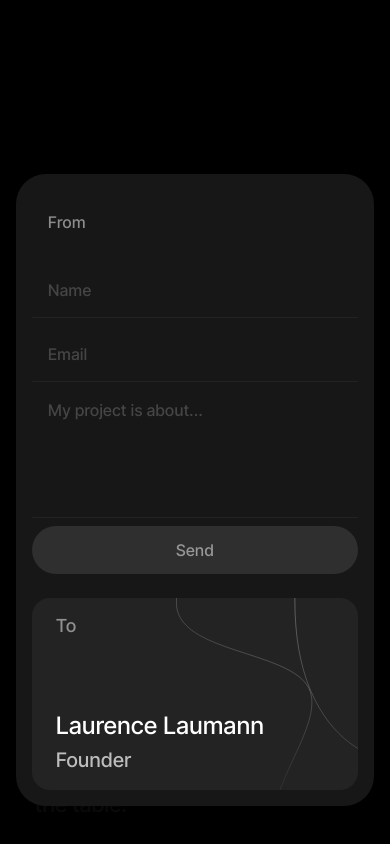
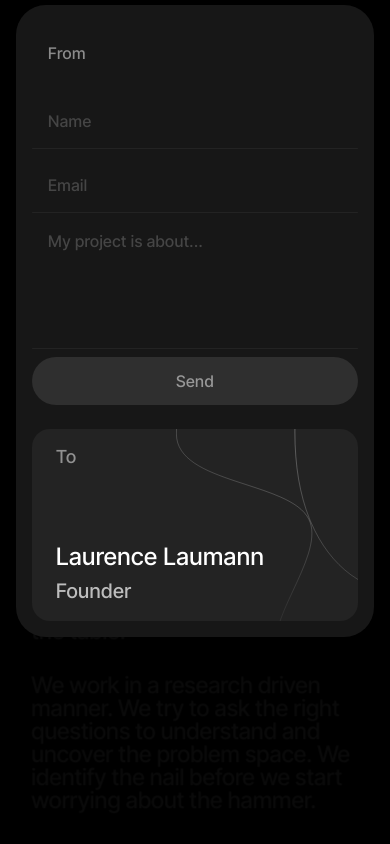
Before and after one commit to jakubziemba/acceltec, a Next.js app: page / in a window 390 px wide. Shown: the part 510-1354 px from the top of the page. Built offline with nearby package versions, Linux system fonts and the light colour scheme.

Commit message:
(fix) parallax

```diff
--- a/app/_components/animated-text.tsx
+++ b/app/_components/animated-text.tsx
@@ -15,7 +15,7 @@ export default function AnimatedText({
 }) {
   const ref = useRef<HTMLElement>(null);
   const isInView = useInView(ref, {
-    margin: "-20%",
+    margin: "-15%",
     once: true,
   });
   return (
--- a/app/_components/form/button.tsx
+++ b/app/_components/form/button.tsx
@@ -37,7 +37,7 @@ export default function Button({
           "0px 0px 0px 2px rgba(255, 255, 255, 1), 0px 2px 2px 0px rgba(0, 0, 0, 0.2)",
         color: "rgba(255, 255, 255, 1)",
       }}
-      viewport={{ margin: "-15%" }}
+      viewport={{ margin: "-12%" }}
       transition={{
         type: "spring",
         damping: 5,
--- a/app/_components/form/section.tsx
+++ b/app/_components/form/section.tsx
@@ -41,24 +41,23 @@ export default function FormSection() {
 
     formRef.current?.scrollIntoView({
       block: "end",
-      behavior: "smooth",
     });
   }, [shouldScroll]);
 
   return (
     <section
       ref={containerRef}
-      className="relative mt-[100vh] w-full [perspective:45px]"
+      className="2xs:mt-[80vh] 4k:mt-[60vh] relative mt-[100vh] w-full [perspective:45px] lg:mt-[100vh] 2xl:mt-[80vh]"
     >
       <motion.div
         initial={{ opacity: 1, translateZ: "0px", y: 0 }}
         animate={{
           opacity: showForm ? 0.1 : 1,
-          translateZ: showForm ? "-3px" : "0px",
+          translateZ: showForm ? "-2px" : "0px",
           y: showForm ? 20 : 0,
         }}
         transition={{
-          duration: 0.2,
+          duration: 0.25,
           opacity: { type: "linear", duration: 0.2 },
         }}
         className="sticky top-0 z-10 mx-auto flex h-screen w-full max-w-xl -translate-y-1/2 flex-col items-center justify-center space-y-8 text-balance px-6 text-2xl leading-6 [perspective:1000px] supports-[height:100dvh]:h-dvh xs:[text-wrap:initial] lg:max-w-4xl lg:space-y-6 lg:px-0 lg:pt-0 lg:text-4xl lg:leading-10"
--- a/app/_components/hero/hero-section.tsx
+++ b/app/_components/hero/hero-section.tsx
@@ -9,7 +9,7 @@ export default function HeroSection() {
   const opacity = useTransform(scrollYProgress, [0, 0.6], [1, 0]);
   return (
     <motion.section
-      className="fixed left-0 top-0 h-screen w-screen overflow-hidden pt-32 lg:h-screen lg:pt-48"
+      className="fixed left-0 top-0 min-h-screen w-screen overflow-hidden"
       style={{ y, opacity }}
     >
       <motion.h1
@@ -21,7 +21,7 @@ export default function HeroSection() {
           bounce: 0,
           opacity: { type: "linear", duration: 1.2 },
         }}
-        className="text-balance px-6 text-center text-[1.75rem] font-normal leading-8 lg:text-[2.5rem] lg:leading-[1.8]"
+        className="text-balance px-6 pt-20 text-center text-[1.75rem] font-normal leading-8 lg:pt-32 lg:text-[2.5rem] lg:leading-[1.8]"
       >
         We partner with founders who look for greatness
       </motion.h1>
--- a/app/page.tsx
+++ b/app/page.tsx
@@ -6,7 +6,7 @@ import FormSection from "./_components/form/section";
 
 export default function Home() {
   return (
-    <div className="relative">
+    <div className="relative w-full">
       <HeroSection />
       {/* <div className="sticky top-0 min-h-screen"> */}
       {/* <AboutSection /> */}
--- a/tailwind.config.ts
+++ b/tailwind.config.ts
@@ -14,7 +14,9 @@ const config: Config = {
           "conic-gradient(from 180deg at 50% 50%, var(--tw-gradient-stops))",
       },
       screens: {
+        "2xs": "390px",
         xs: "480px",
+        "4k": "2650px",
       },
     },
   },
```
Also changed, not shown: app/_components/hero/logo.tsx (+2 -2 lines).
